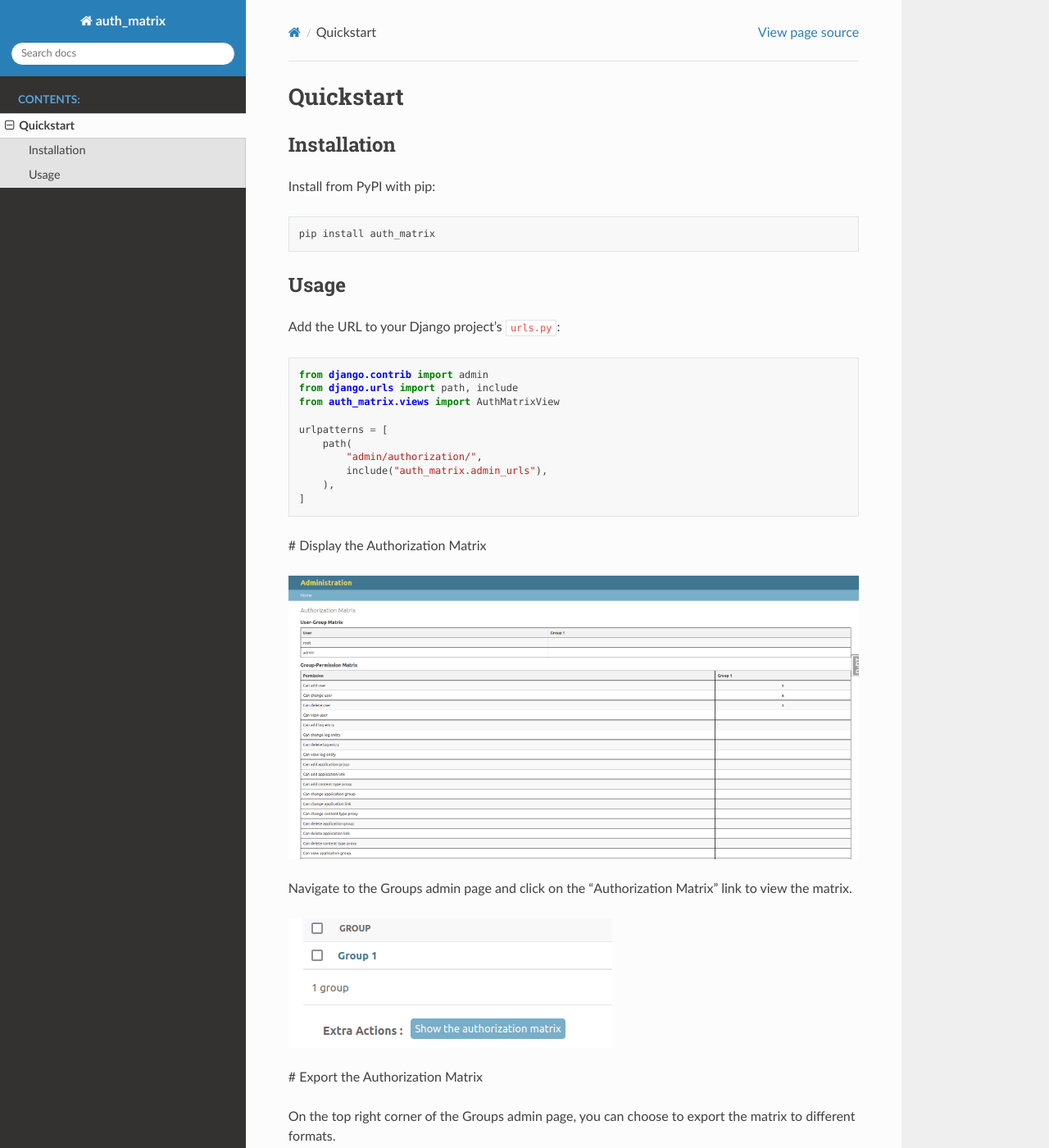
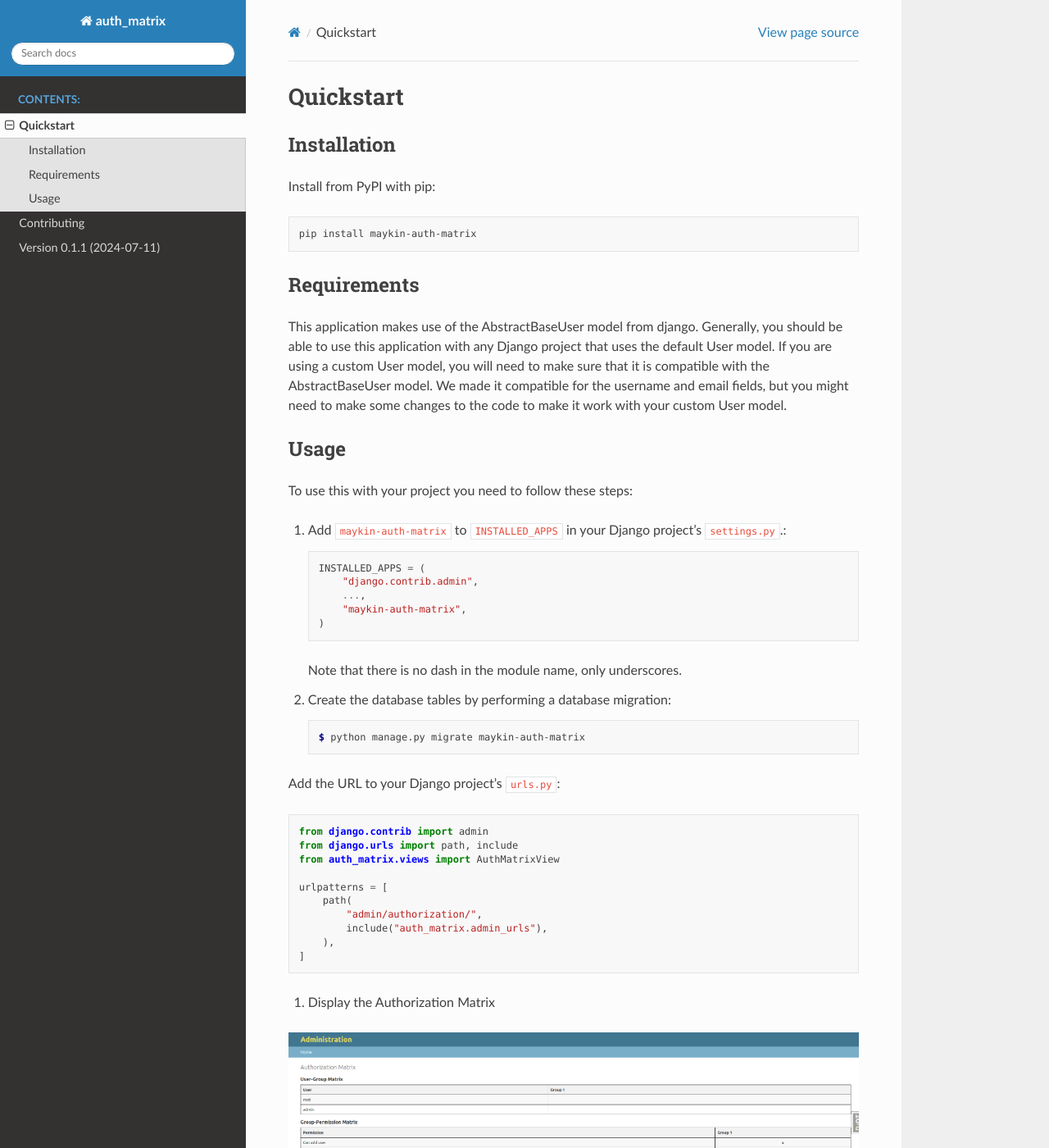
Before and after one commit to maykinmedia/maykin-auth-matrix, a Sphinx documentation site: the page built from docs/quickstart.rst, in a window 1280 px wide and 1400 px high. Shown: the whole window at 82% size. Built offline with Sphinx 7.4.7 and the Read the Docs theme 2.0.0, drawn with Linux system fonts in a browser that asks for light colours; some of the changed text lies outside the part shown.

Commit message:
Update Documentation

```diff
--- /dev/null
+++ b/CHANGELOG.rst
@@ -0,0 +1,5 @@
+Version 0.1.1 (2024-07-11)
+---------------------------
+
+- Added initial implementation of the authorization matrix feature.
+- Added project documentation.
--- /dev/null
+++ b/docs/changelog.rst
@@ -0,0 +1 @@
+.. include:: ../CHANGELOG.rst
--- a/docs/conf.py
+++ b/docs/conf.py
@@ -26,7 +26,7 @@
 author = "Maykin Media"
 
 # The full version, including alpha/beta/rc tags
-release = "0.1.0"
+release = "0.1.1"
 
 
 # -- General configuration ---------------------------------------------------
--- a/docs/index.rst
+++ b/docs/index.rst
@@ -23,7 +23,8 @@
    :caption: Contents:
 
    quickstart
-
+   contributing
+   changelog
 
 
 Indices and tables
--- a/docs/quickstart.rst
+++ b/docs/quickstart.rst
@@ -9,11 +9,40 @@
 
 .. code-block:: bash
 
-    pip install auth_matrix
+    pip install maykin-auth-matrix
 
+Requirements
+============
+
+This application makes use of the AbstractBaseUser model from django.
+Generally, you should be able to use this application with any Django project that uses the default User model.
+If you are using a custom User model, you will need to make sure that it is compatible with the AbstractBaseUser model.
+We made it compatible for the username and email fields, but you might need to make some changes to the code to make it work with your custom User model.
 
 Usage
 =====
+
+To use this with your project you need to follow these steps:
+
+#. Add ``maykin-auth-matrix`` to ``INSTALLED_APPS`` in
+   your Django project's ``settings.py``.:
+
+   .. code-block:: python
+
+      INSTALLED_APPS = (
+          "django.contrib.admin",
+          ...,
+          "maykin-auth-matrix",
+      )
+
+   Note that there is no dash in the module name, only underscores.
+
+#. Create the database tables by performing a database migration:
+
+   .. code-block:: console
+
+      $ python manage.py migrate maykin-auth-matrix
+
 
 Add the URL to your Django project's ``urls.py``:
 
@@ -30,7 +59,7 @@
         ),
     ]
 
-# Display the Authorization Matrix
+#. Display the Authorization Matrix
 
 .. image:: images/authorization_matrix.png
     :alt: Authorization Matrix
@@ -40,7 +69,7 @@
 .. image:: images/authorization_button.png
     :alt: Show Authorization Matrix Button
 
-# Export the Authorization Matrix
+#. Export the Authorization Matrix
 
 On the top right corner of the Groups admin page, you can choose to export the matrix to different formats.
 
```
Also changed, not shown: README.rst (+104 -20 lines), docs/contributing.rst (added, +85 -0 lines).
